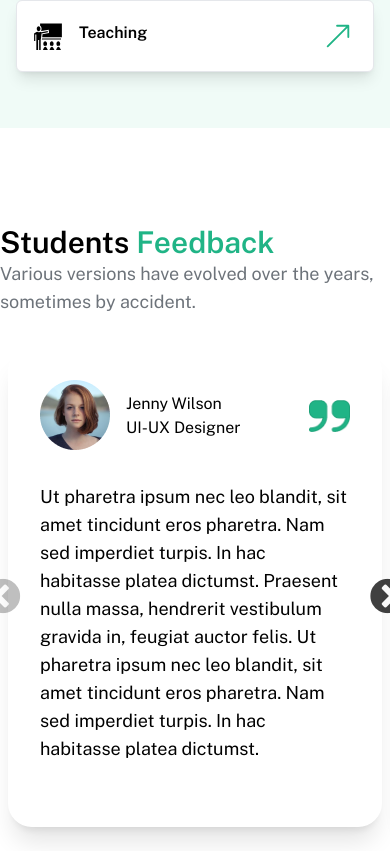
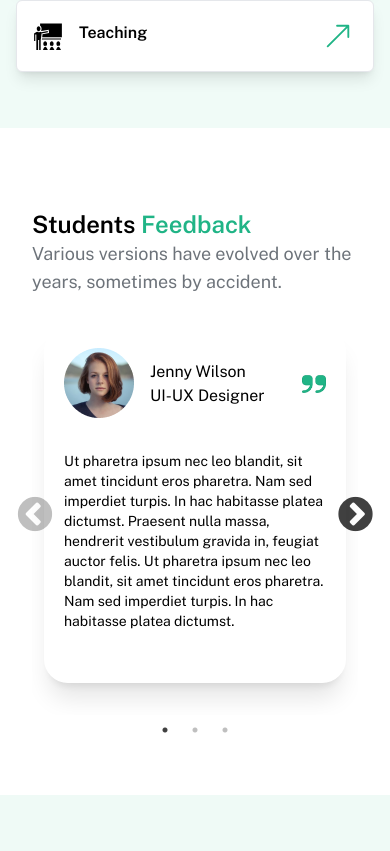
Before and after one commit to OpherM/Course-Project, a React (Vite) app: page / in a window 390 px wide. Shown: the part 3953-4804 px from the top of the page. Built offline with nearby package versions, Linux system fonts and the light colour scheme.

Commit message:
fixed responsiveness on feedback section

```diff
--- a/src/components/Feedback.jsx
+++ b/src/components/Feedback.jsx
@@ -1,4 +1,3 @@
-import React from 'react'
 import FeedbackCard from './FeedbackCard';
 import Slider from 'react-slick';
 
@@ -9,13 +8,13 @@ const Feedback = () => {
     infinite: false,
     speed: 500,
     slidesToShow: 2,
-    slidesToScroll: 1,
+    slidesToScroll: 2,
     responsive: [
       {
         breakpoint: 1024,
         settings: {
-          slidesToShow: 1,
-          slidesToScroll: 1,
+          slidesToShow: 2,
+          slidesToScroll: 2,
           infinite: false,
           dots: true
         }
@@ -23,7 +22,7 @@ const Feedback = () => {
       {
         breakpoint: 600,
         settings: {
-          slidesToShow: 1,
+          slidesToShow: 2,
           slidesToScroll: 2
         }
       },
@@ -41,13 +40,13 @@ const Feedback = () => {
   };
 
   return (
-    <div className='w-full bg-white py-24'>
-      <div className='md:max-w-[1390px] max-w-[510px] m-auto'>
+    <div className='w-full px-8 bg-white py-20'>
+
         <div className='flex flex-col justify-center'>
-          <h1 className='md:leading-[72px] md:text-3xl text-3xl font-semibold'>Students <span className='text-[#20B486]'>Feedback</span></h1>
+          <h1 className='md:leading-[72px] md:text-3xl text-2xl font-semibold'>Students <span className='text-[#20B486]'>Feedback</span></h1>
           <p className='text-lg text-[#6D737A]'>Various versions have evolved over the years, sometimes by accident.</p>
 
-          <div className=''>
+          <div >
             <Slider {...settings}>
               <FeedbackCard />
               <FeedbackCard />
@@ -55,7 +54,6 @@ const Feedback = () => {
             </Slider>
           </div>
         </div>
-      </div>
     </div>
   )
 }
--- a/src/components/FeedbackCard.jsx
+++ b/src/components/FeedbackCard.jsx
@@ -1,10 +1,9 @@
-import React from 'react'
 import { avatar } from '../assets'
 import { quotationMark } from '../assets'
 
 const FeedbackCard = () => {
   return (
-    <div className='shadow-xl p-8 rounded-3xl my-8 mx-2'>
+    <div className='shadow-xl md:p-8 p-5 rounded-3xl my-8 mx-3'>
       <div className='flex justify-between items-center'>
         <div className='flex items-center gap-4'>
           <img src={avatar} alt="" />
@@ -14,11 +13,11 @@ const FeedbackCard = () => {
           </div>
         </div>
         <div>
-          <img className='h-8' src={quotationMark} alt="" />
+          <img className='md:h-8 w-6' src={quotationMark} alt="" />
         </div>
       </div>
       <div className='py-8'>
-        <h1 className='text-lg'>
+        <h1 className='lg:text-lg sm:text-md text-sm'>
           Ut pharetra ipsum nec leo blandit, sit amet tincidunt eros pharetra. Nam sed imperdiet turpis. In hac habitasse platea dictumst. Praesent nulla massa, hendrerit vestibulum gravida in, feugiat auctor felis.
           Ut pharetra ipsum nec leo blandit, sit amet tincidunt eros pharetra. Nam sed imperdiet turpis. In hac habitasse platea dictumst.
         </h1>
```
